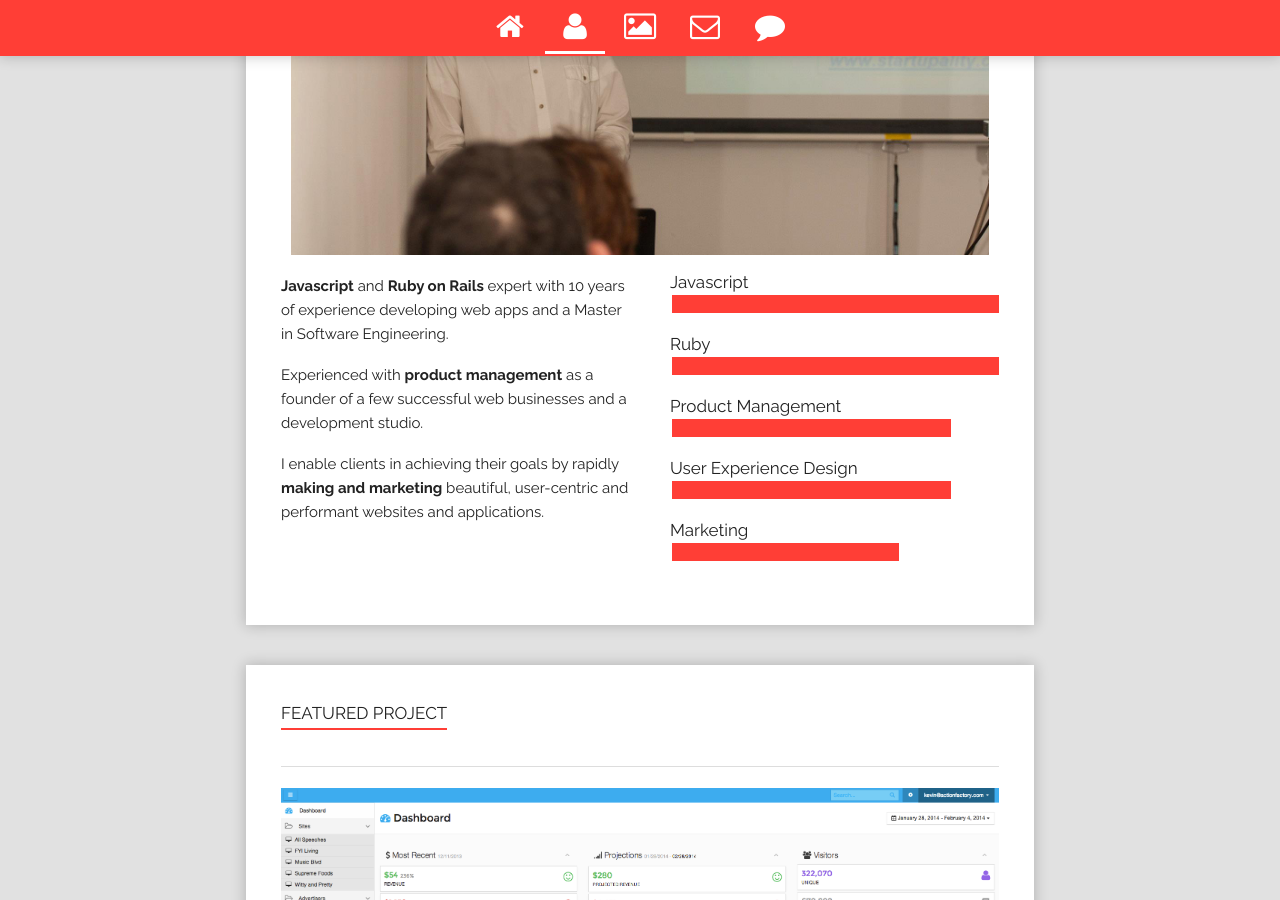
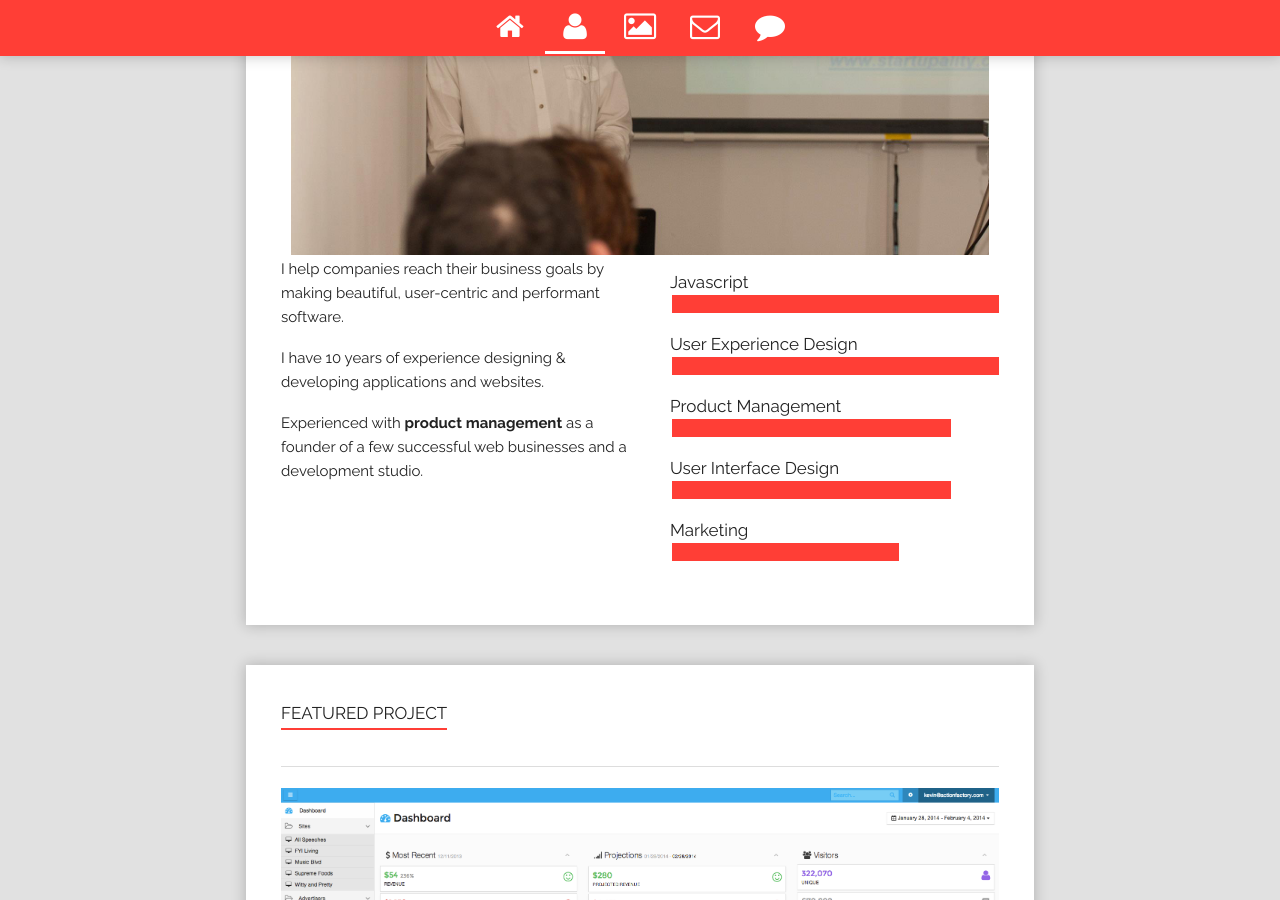
Before and after one commit to lipeno/lipeno.github.io, a Jekyll site: the page built from index.html, in a window 1280 px wide and 900 px high, scrolled down 1741 px. Built offline with Jekyll 4.4.1, drawn with Linux system fonts in a browser that asks for light colours; nearby versions of some CDN libraries; library files that are not in the unit come from our copies; the list of posts is cut into pages by our own code; some of the changed text lies outside the part shown.

Commit message:
Update home

```diff
--- a/index.html
+++ b/index.html
@@ -84,6 +84,9 @@ title: Andrej Dragisic
     <div id="description" class="six columns">
 
         <p>
+
+            I help companies reach their business goals by making beautiful, user-centric and performant software.
+
             <!--A skilled software engineer with expertise in managing teams and projects to deliver software. Javascript (AngularJS) and Ruby (Rails) expert with 8 years of experience developing web apps.-->
 <!---->
             <!--Graduated with a Master in Software Engineering, worked in both big and small companies, and besides winning awards for apps, participating at hackathons, and organising events and meetups, founded and ran a startup company. Founded web hosting service (HostingCamel.com), business planning tool for entrepreneurs (Startupality.com) and remote workers portal (LiveWorkRemote.com).-->
@@ -92,13 +95,10 @@ title: Andrej Dragisic
             <!--A skilled software engineer with expertise in managing teams and projects to deliver software.-->
         </p>
         <p>
-            <strong>Javascript</strong> and <strong>Ruby on Rails</strong> expert with 10 years of experience developing web apps and a Master in Software Engineering.
+            I have 10 years of experience designing & developing applications and websites.
         </p>
         <p>
-            Experienced with <strong>product management</strong>  as a founder of a few successful web businesses and a development studio.
-        </p>
-        <p>
-            I enable clients in achieving their goals by rapidly <strong>making and marketing</strong>  beautiful, user-centric and performant websites and applications.
+            Experienced with <strong>product management</strong> as a founder of a few successful web businesses and a development studio.
         </p>
 
     </div>
@@ -106,9 +106,9 @@ title: Andrej Dragisic
     <div class="six columns">
         <ul id="skill">
             <li><span class="bar graphic-design"></span><h5>Javascript</h5></li>
-            <li><span class="bar graphic-design"></span><h5>Ruby</h5></li>
+            <li><span class="bar graphic-design"></span><h5>User Experience Design</h5></li>
             <li><span class="bar wordpress"></span><h5>Product Management</h5></li>
-            <li><span class="bar wordpress"></span><h5>User Experience Design</h5></li>
+            <li><span class="bar wordpress"></span><h5>User Interface Design</h5></li>
             <li><span class="bar jquery"></span><h5>Marketing</h5></li>
         </ul>
 
```
Also changed, not shown: other parts of index.html (+1 -1 lines).
